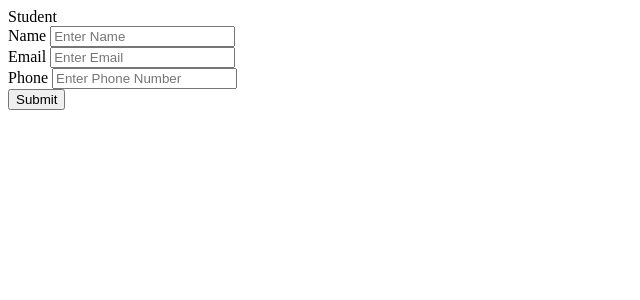
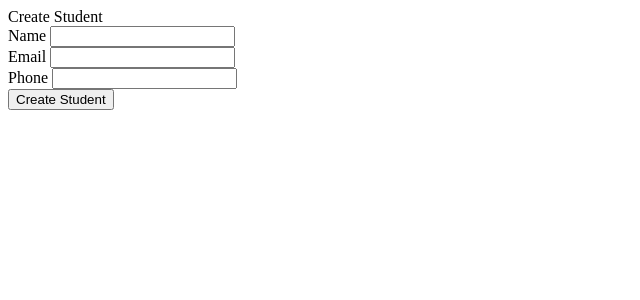
Before and after one commit to moshiurse/basic_ci_crud, a CodeIgniter app: page /database/index.php/student/add in a window 1280 px wide. Shown: the top 300 px of the page, without its empty margins (0-640 px from the left). Run offline with CodeIgniter, Linux system fonts and the light colour scheme; tables that the repository leaves empty or names only in its code hold one stand-in row (values such as "Sample post"); data that the repository does not hold is empty.

Commit message:
Insert Update delete complete(manual/url)

```diff
--- a/application/config/config.php
+++ b/application/config/config.php
@@ -35,7 +35,7 @@ $config['base_url'] = '';
 | variable so that it is blank.
 |
 */
-$config['index_page'] = '';
+$config['index_page'] = 'index.php';
 
 /*
 |--------------------------------------------------------------------------
--- a/application/controllers/student.php
+++ b/application/controllers/student.php
@@ -12,16 +12,58 @@ class Student extends CI_Controller{
 
 
     public function index(){
-        $data['students'] = $this->studentModel->getAllStudents();
+        $data['students'] = $this->studentModel->getStudents();
 
         $this->load->view('students/index', $data);
     }
 
     public function add(){
-
-        $this->load->view('students/add-edit');
+        $data['title'] = 'Create Student';
+        $data['button'] = "Create Student";
+        $data['student'] = "NA";
+        $data['req'] = "student/create";
+        $this->load->view('students/add-edit', $data);
     }
 
+    public function create(){
+
+
+        $this->studentModel->insert();
+        $data['msg'] = "Succesfully Inserted data";
+        $this->load->view('students/success', $data);
+    }
+
+    public function edit($id){
+
+        $data['student'] = $this->studentModel->getStudents($id);
+        $data['button'] = "Update Student";
+        $this->load->view('students/add-edit', $data);
+
+    }
+
+    public function update(){
+
+        $this->studentModel->update();
+        $data['msg'] = "Succesfully Updated data";
+        $this->load->view('students/success', $data);
+    }
+
+
+    public function delete($id){
+        $this->studentModel->delete($id);
+        redirect("student/");
+    }
+
+    public function view($id){
+
+        $data['student'] = $this->studentModel->getStudents($id);
+        $this->load->view('students/view', $data);
+    }
+
+    public function success(){
+
+        $this->load->view('students/success');
+    }
 
 }
 
--- a/application/models/studentModel.php
+++ b/application/models/studentModel.php
@@ -9,33 +9,44 @@ class StudentModel extends CI_Model{
     }
 
 
-public function getAllStudents(){
-    $query = $this->db->get('student');
+public function getStudents($id = false){
+    if ($id === FALSE)
+    {
+            $query = $this->db->get('student');
+            return $query->result_array();
+    }
 
-    return $query->result();
+    $query = $this->db->get_where('student', array('id' => $id));
+    return $query->row_array();
 }
 
-public function insert($data = array()) {
-    $insert = $this->db->insert('student', $data);
-    if($insert){
-        return $this->db->insert_id();
-    }else{
-        return false;
-    }
+public function insert() {
+    $this->load->helper('url');
+
+    $data = array(
+        'name' => $this->input->post('name'),
+        'email' => $this->input->post('email'),
+        'phone' => $this->input->post('phone')
+    );
+
+    return $this->db->insert('student', $data);
 }
 
-public function update($data, $id) {
-    if(!empty($data) && !empty($id)){
-        $update = $this->db->update('student', $data, array('id'=>$id));
-        return $update?true:false;
-    }else{
-        return false;
-    }
+public function update() {
+
+    $data = array(
+        'name' => $this->input->post('name'),
+        'email' => $this->input->post('email'),
+        'phone' => $this->input->post('phone')
+    );
+
+    $this->db->where('id', $this->input->post('id'));
+    $this->db->update('student', $data);
 }
 
 public function delete($id){
-    $delete = $this->db->delete('student',array('id'=>$id));
-    return $delete?true:false;
+    $this -> db -> where('id', $id);
+    $this -> db -> delete('student');
 }
 
 
--- a/application/views/students/add-edit.php
+++ b/application/views/students/add-edit.php
@@ -11,26 +11,26 @@
     <div class="row">
         <div class="col-xs-12">
             <div class="panel panel-default">
-                <div class="panel-heading"><?php echo $action; ?> Student <a href="<?php echo site_url('students/'); ?>" class="glyphicon glyphicon-arrow-left pull-right"></a></div>
+                <div class="panel-heading">Create Student</div>
                 <div class="panel-body">
-                    <form method="post" action="" class="form">
+                    <?php echo form_open("student/create"); ?>
+                    <div class="form-group">
+                            <input type="hidden" class="form-control" name="id" value="<?php if(!$student == "NA") { echo $student['id']; }?>">
+                        </div>
                         <div class="form-group">
                             <label for="name">Name</label>
-                            <input type="text" class="form-control" name="name" placeholder="Enter Name" value="<?php echo !empty($student['name'])?$student['name']:''; ?>">
-                            <?php echo form_error('email','<p class="help-block text-danger">','</p>'); ?>
+                            <input type="text" class="form-control" name="name" value="<?php if(!$student == "NA") {echo $student['name'];} ?>">
                         </div>
                         <div class="form-group">
                             <label for="email">Email</label>
-                            <input type="email" name="email" class="form-control" placeholder="Enter Email"><?php echo !empty($student['email'])?$student['email']:''; ?>
-                            <?php echo form_error('email','<p class="text-danger">','</p>'); ?>
+                            <input type="email" name="email" class="form-control" value="<?php if(!$student == "NA") {echo $student['email'];} ?>">
                         </div>
                         <div class="form-group">
                             <label for="phone">Phone</label>
-                            <input type="text" class="form-control" name="phone" placeholder="Enter Phone Number" value="<?php echo !empty($student['phone'])?$student['phone']:''; ?>">
-                            <?php echo form_error('email','<p class="help-block text-danger">','</p>'); ?>
+                            <input type="text" class="form-control" name="phone" value="<?php if(!$student == "NA") {echo $student['phone'];} ?>">
                         </div>
-                        <input type="submit" name="studentSubmit" class="btn btn-primary" value="Submit"/>
-                    </form>
+                        <input type="submit" name="submit" class="btn btn-primary" value="<?php echo $button; ?>"/>
+                        <?php echo form_close(); ?>
                 </div>
             </div>
         </div>
--- /dev/null
+++ b/application/views/students/success.php
@@ -0,0 +1,5 @@
+<?php
+
+echo $msg;
+
+?>
```
Also changed, not shown: application/views/students/index.php (+7 -7 lines), application/views/students/view.php (+5 -5 lines), application/.htaccess (deleted).
